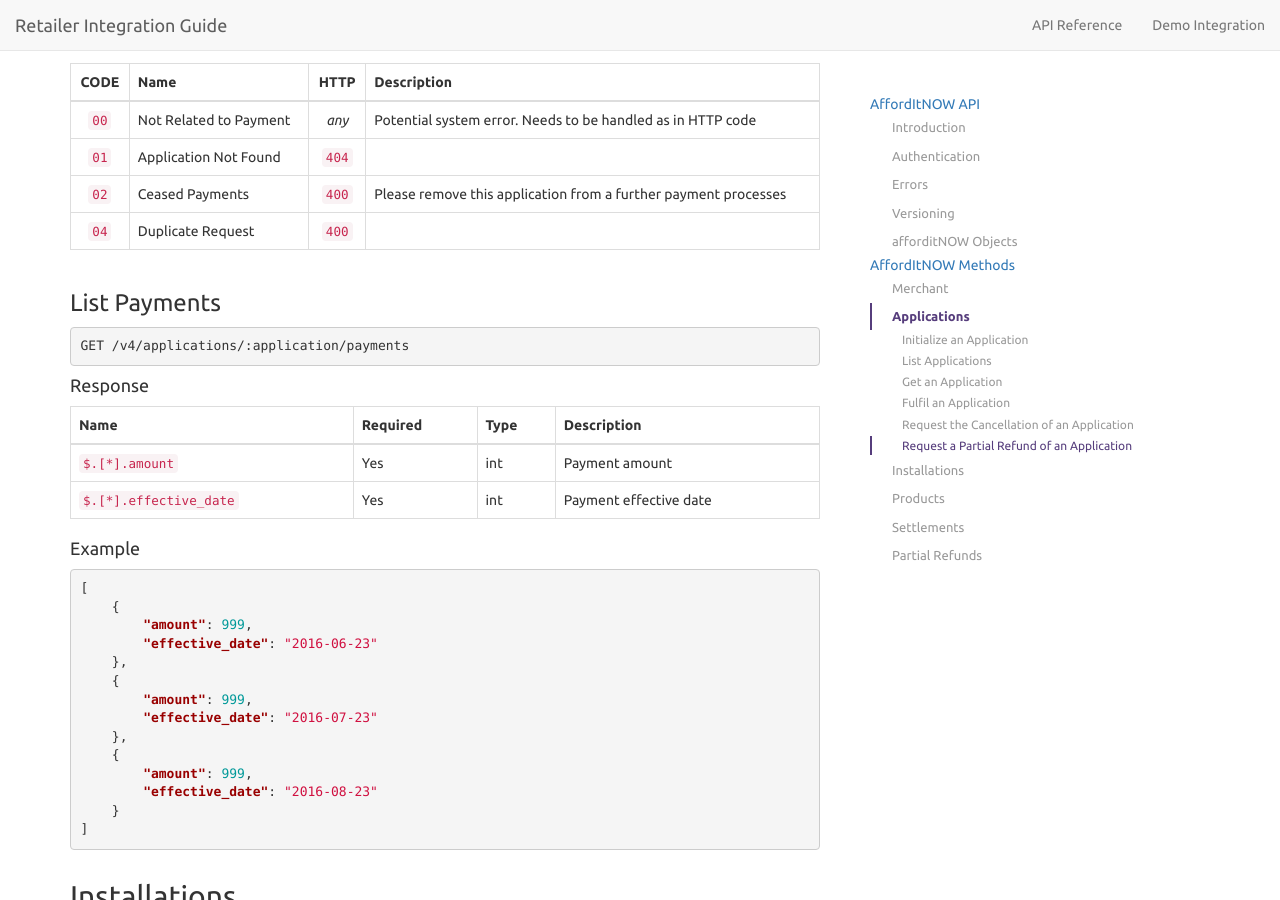
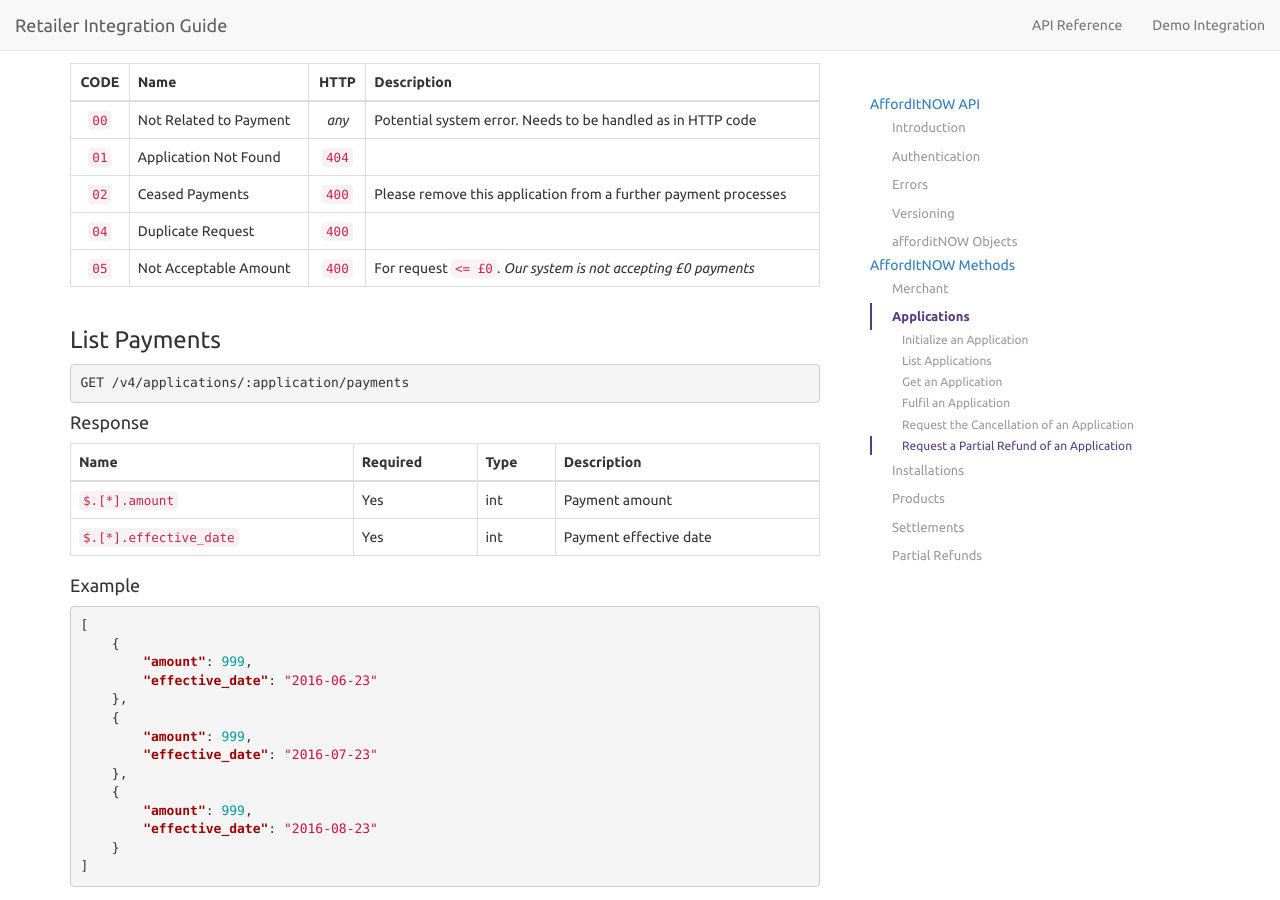
Before and after one commit to PayBreak/retailer-integration-guide, a Jekyll site: the page built from api/index.md, in a window 1280 px wide and 900 px high, scrolled down 16004 px. Built offline with Jekyll 4.4.1, drawn with Linux system fonts in a browser that asks for light colours; nearby versions of some CDN libraries; Markdown is read by kramdown in place of the engine named in the settings.

Commit message:
new code

```diff
--- a/_includes/v4/applications.md
+++ b/_includes/v4/applications.md
@@ -126,6 +126,7 @@ CODE | Name                   | HTTP  | Description
 `01` | Application Not Found  | `404` |
 `02` | Ceased Payments        | `400` | Please remove this application from a further payment processes
 `04` | Duplicate Request      | `400` |
+`05` | Not Acceptable Amount  | `400` | For request `<= £0`. *Our system is not accepting £0 payments*
 
 ### List Payments
 
```
